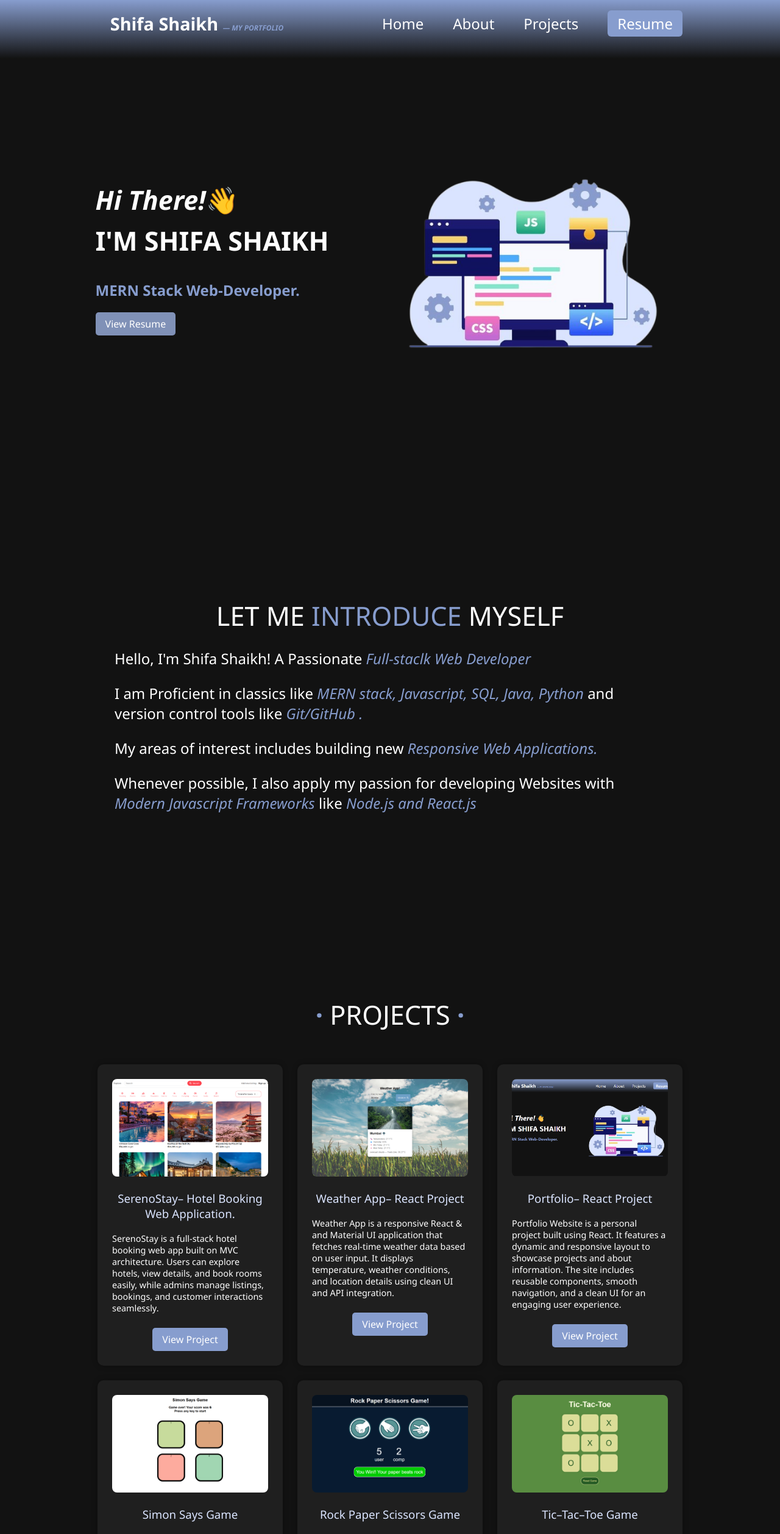
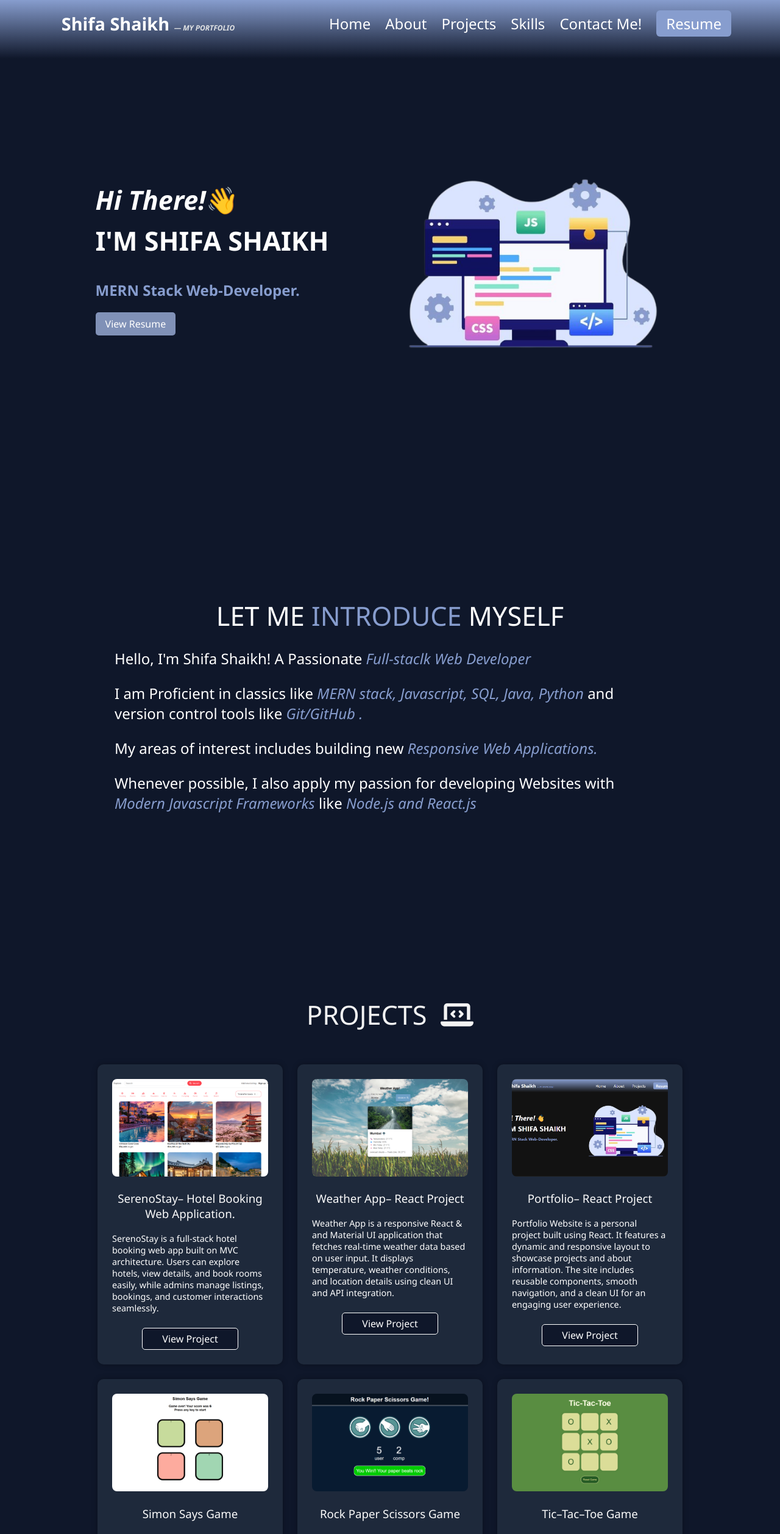
Before and after one commit to shifantasticc/My-Portfolio, a React (Vite) app: page / in a window 1280 px wide. Shown: the top 2515 px of the page at 61% size. Built offline with nearby package versions, Linux system fonts and the light colour scheme.

Commit message:
Updating Portfolio Styling

```diff
--- a/index.html
+++ b/index.html
@@ -1,10 +1,17 @@
-<!doctype html>
+<!DOCTYPE html>
 <html lang="en">
   <head>
     <meta charset="UTF-8" />
-    <link rel="icon" type="image/" sizes="32x32" href="/Icon.jpeg"/>
+    <link rel="icon" type="image/" sizes="32x32" href="/Icon.jpeg" />
     <meta name="viewport" content="width=device-width, initial-scale=1.0" />
     <title>My Portfolio</title>
+    <link
+      rel="stylesheet"
+      href="https://cdnjs.cloudflare.com/ajax/libs/font-awesome/6.7.2/css/all.min.css"
+      integrity="sha512-Evv84Mr4kqVGRNSgIGL/F/aIDqQb7xQ2vcrdIwxfjThSH8CSR7PBEakCr51Ck+w+/U6swU2Im1vVX0SVk9ABhg=="
+      crossorigin="anonymous"
+      referrerpolicy="no-referrer"
+    />
   </head>
   <body>
     <div id="root"></div>
--- a/package.json
+++ b/package.json
@@ -13,8 +13,10 @@
     "preview": "vite preview"
   },
   "dependencies": {
+    "aos": "^2.3.4",
     "react": "^19.1.0",
-    "react-dom": "^19.1.0"
+    "react-dom": "^19.1.0",
+    "react-icons": "^5.5.0"
   },
   "devDependencies": {
     "@eslint/js": "^9.30.1",
--- a/src/App.jsx
+++ b/src/App.jsx
@@ -3,6 +3,7 @@ import Hero from './components/Hero';
 import Projects from './components/Projects';
 import About from './components/About';
 import Footer from './components/Footer';
+import Skills from './components/Skills';
 // import './App.css';
 
 function App() {
@@ -11,7 +12,9 @@ function App() {
       <Navbar />
       <Hero />
       <About />
+
       <Projects />
+      <Skills />
       <Footer />
     </>
   );
--- a/src/components/Footer.css
+++ b/src/components/Footer.css
@@ -1,6 +1,6 @@
 .footer {
   /* min-height: calc(100vh - 200px); */
-  background-color: #191919;
+  background-color: #152038;
   color: #eee;
   padding: 40px 20px 20px;
   display: flex;
--- a/src/components/Navbar.css
+++ b/src/components/Navbar.css
@@ -7,15 +7,15 @@
   display: flex;
   justify-content: space-between;
   align-items: center;
-  padding: 1rem 10rem;
+  padding: 1rem 5rem;
   height: 4rem;
   flex-wrap: wrap;
-  background: linear-gradient(to bottom, #879dce, #121212);
+  background: linear-gradient(to bottom, #879dce, #0f172a);
 }
 
 .logo span {
   font-size: 0.75rem;
-  color: #879dce;
+  color: #dfe1e3;
 }
 
 .logo {
@@ -35,7 +35,7 @@
   display: flex;
   list-style: none;
   font-size: 1.5rem;
-  gap: 3rem;
+  gap: 1.5rem;
   align-items: center;
   margin-top: -0.1rem;
 }
@@ -63,7 +63,6 @@
 
 .navbar .btn:hover {
   color: #10125f;
-  transition: color 0.2s ease;
   font-size: 1.5rem;
 }
 
@@ -81,10 +80,6 @@
     margin-top: -0.2rem;
   }
 
-  .logo span {
-    display: none;
-  }
-
   .navbar ul {
     display: flex;
     gap: 0.9rem;
@@ -97,7 +92,6 @@
 
   .navbar ul a {
     font-size: 1.2rem;
-    color: #879dce;
   }
 
   .navbar ul a:hover {
--- a/src/components/Navbar.jsx
+++ b/src/components/Navbar.jsx
@@ -31,6 +31,13 @@ const Navbar = () => {
         <li>
           <a href="#projects">Projects</a>
         </li>
+        <li>
+          <a href="#skills">Skills</a>
+        </li>
+        <li>
+          <a href="#footer">Contact Me!</a>
+        </li>
+
         <div className="resume">
           <li>
             <a href="resume-ShifaShaikh.pdf" download className="btn">
--- a/src/components/Projects.css
+++ b/src/components/Projects.css
@@ -7,19 +7,20 @@
 }
 
 .projects h2 {
+  color: #f3f3f3;
   text-align: center;
   font-size: 2.7rem;
   font-weight: 500;
 }
 
 .projects h3 {
-  color: #dae4ff;
+  color: #fafafa;
   text-align: center;
   font-weight: 500;
 }
 
 .projects span {
-  color: #879dce;
+  color: #fff;
   font-weight: bolder;
 }
 
@@ -32,7 +33,7 @@
 }
 
 .project-card {
-  background-color: #1f1f1f;
+  background-color: #1e293b;
   padding: 1.5rem;
   border-radius: 10px;
   text-align: center;
@@ -46,7 +47,10 @@
 }
 
 .project-card:hover {
-  transform: translateY(-5px);
+  transform: translateY(-6px);
+  box-shadow: 0 10px 20px #38bdf833;
+  background-color: #7686a8;
+  color: #fff;
 }
 
 .project-image {
@@ -60,10 +64,11 @@
   display: inline-block;
   justify-content: center;
   margin-top: 0.5rem;
-  background-color: #879dce;
+  background-color: #0f172a;
+  border: 0.01rem solid #fff;
   color: white;
   font-size: 1rem;
-  padding: 0.5rem 1rem;
+  padding: 0.4rem 2rem;
   border-radius: 5px;
   text-decoration: none;
   font-weight: 500;
@@ -72,7 +77,7 @@
 .project-btn:hover {
   color: #10125f;
   font-weight: bold;
-  transition: font-weight 0.2s;
+  background-color: #ffffff;
 }
 
 @media (max-width: 768px) {
--- a/src/components/Projects.jsx
+++ b/src/components/Projects.jsx
@@ -70,13 +70,7 @@ const Projects = () => {
   return (
     <section id="projects" className="projects">
       <h2>
-        <span>
-          <b>·</b>
-        </span>{' '}
-        PROJECTS{' '}
-        <span>
-          <b>·</b>
-        </span>
+       PROJECTS &nbsp;<i class="fa-solid fa-laptop-code"></i>
       </h2>
       <div className="projects-grid">
         {projectData.map((project, index) => (
--- /dev/null
+++ b/src/components/Skills.css
@@ -0,0 +1,51 @@
+#skills {
+  background-color: #0f172a;
+  color: #ffffff;
+  padding: 3rem 0rem;
+  text-align: center;
+  margin: 8rem 1rem;
+}
+
+#skills h2 {
+  font-size: 2.4rem;
+  margin-bottom: 30px;
+  font-weight: bold;
+  color: #ffffff;
+}
+
+.skills-container {
+  display: flex;
+  flex-wrap: wrap;
+  justify-content: center;
+  gap: 1.5rem;
+  max-width: 1000px;
+  margin: 0 auto;
+}
+
+.skill-card {
+  background-color: #1e293b;
+  border: 1px solid #334155;
+  border-radius: 0.7rem;
+  width: 8rem;
+  height: 5rem;
+  display: flex;
+  flex-direction: column;
+  align-items: center;
+  justify-content: center;
+  color: #e2e8f0;
+  font-weight: 500;
+  transition: transform 0.3s ease, box-shadow 0.3s ease;
+  box-shadow: 0 4px 8px rgba(100, 100, 100, 0.1);
+}
+
+.skill-card:hover {
+  transform: translateY(-6px);
+  box-shadow: 0 10px 20px #38bdf833;
+  background-color: #879dce;
+  color: #0f172a;
+}
+
+.skill-icon {
+  font-size: 1.5rem;
+  margin-bottom: 0.5rem;
+}
--- /dev/null
+++ b/src/components/Skills.jsx
@@ -0,0 +1,39 @@
+import './Skills.css';
+
+const skills = [
+  { name: 'HTML', iconClass: 'fa-brands fa-html5' },
+  { name: 'CSS', iconClass: 'fa-brands fa-css3-alt' },
+  { name: 'JavaScript', iconClass: 'fa-brands fa-js' },
+  { name: 'React.js', iconClass: 'fa-brands fa-react' },
+  { name: 'Node.js', iconClass: 'fa-brands fa-node' },
+  { name: 'Express.js', iconClass: 'fa-solid fa-server' },
+  { name: 'MongoDB', iconClass: 'fa-solid fa-database' },
+  { name: 'MySQL', iconClass: 'fa-solid fa-database' },
+  { name: 'Tailwind', iconClass: 'fa-solid fa-wind' },
+  { name: 'Bootstrap', iconClass: 'fa-brands fa-bootstrap' },
+  { name: 'Python', iconClass: 'fa-brands fa-python' },
+  { name: 'Java-DSA', iconClass: 'fa-brands fa-java' },
+  { name: 'C/C++', iconClass: 'fa-solid fa-code' },
+  { name: 'MERN Stack', iconClass: 'fa-solid fa-layer-group' },
+];
+
+const Skills = () => {
+  return (
+    <section id="skills">
+      <h2>
+        Skills&nbsp;
+        <i class="fa-solid fa-gears"></i>
+      </h2>
+      <div className="skills-container">
+        {skills.map((skill, index) => (
+          <div className="skill-card" key={index}>
+            <i className={`skill-icon ${skill.iconClass}`}></i>{' '}
+            <span className="name">{skill.name}</span>
+          </div>
+        ))}
+      </div>
+    </section>
+  );
+};
+
+export default Skills;
--- a/src/index.css
+++ b/src/index.css
@@ -1,5 +1,5 @@
 body {
-  background-color: #121212;
+  background-color: #0f172a;
   color: #ffffff;
   font-family: 'Segoe UI', sans-serif;
   margin: 0;
```
Also changed, not shown: 1 other file (tests, documents, lock files or other folders).
